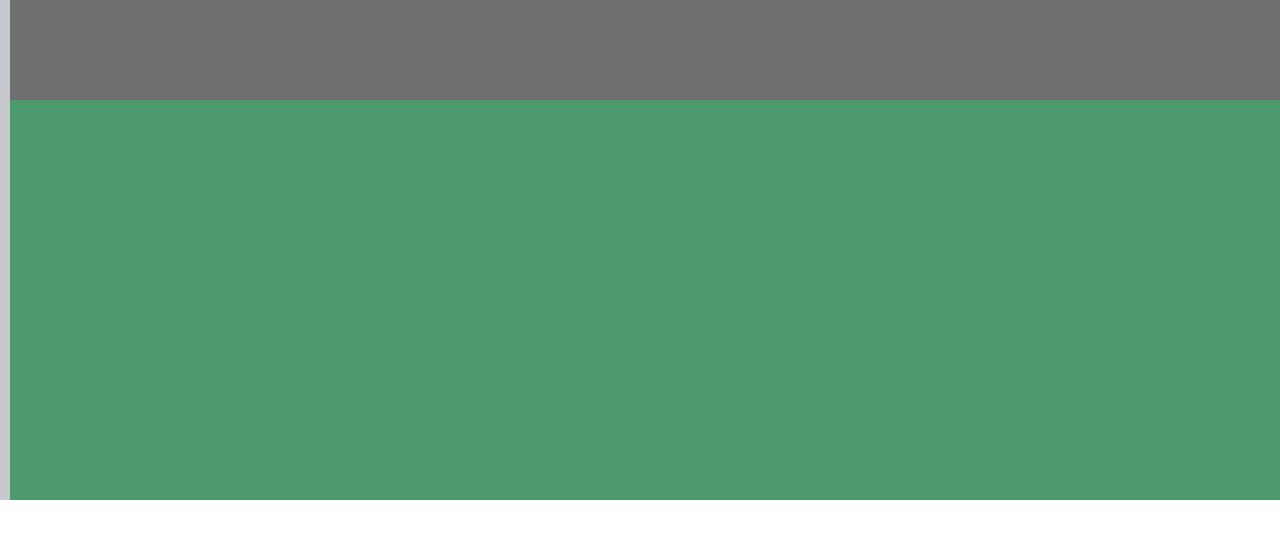
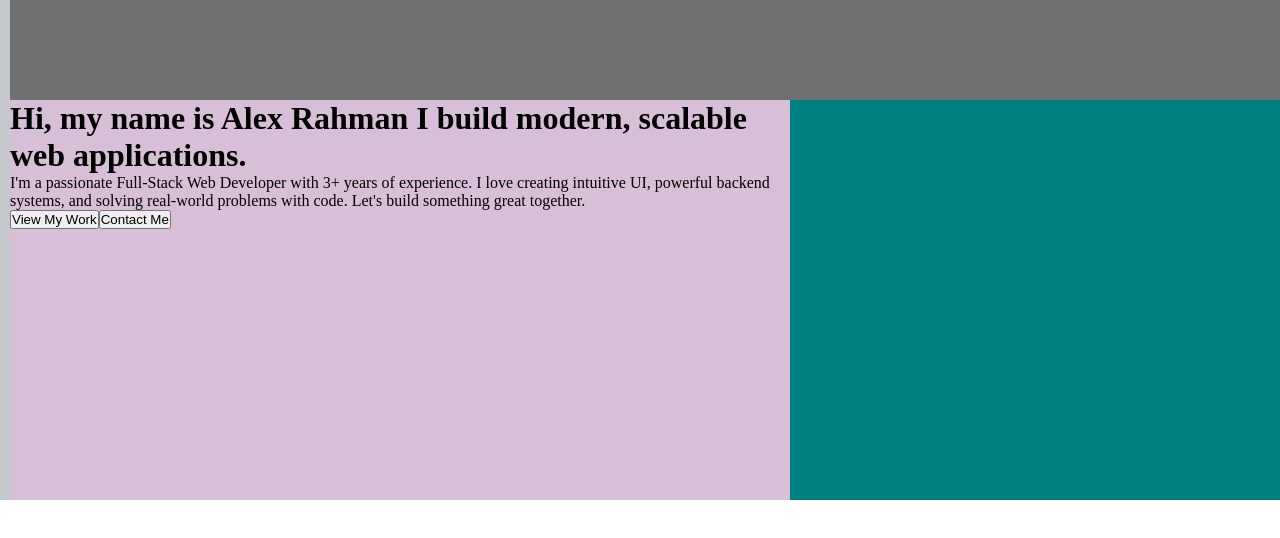
Before and after one commit to kamrul-islam-96/React-Protfolio, a React (Vite) app: page / in a window 1280 px wide. Shown: the top 538 px of the page. Built offline with nearby package versions, Linux system fonts and the light colour scheme.

Commit message:
second commit

```diff
--- a/src/Component/Hero.jsx
+++ b/src/Component/Hero.jsx
@@ -5,7 +5,32 @@ const Hero = () => {
     return (
         <div className='hero-section'>
             <div className="hero">
+                <div className="left-side">
+                        <h1>
+                            Hi, my name is
 
+                            Alex Rahman
+                            I build modern, scalable web applications.
+                        </h1>
+
+                        <p>
+                            I'm a passionate Full-Stack Web Developer with 3+ years of experience. I love creating intuitive UI, powerful backend systems, and solving real-world problems with code.
+
+                            Let's build something great together.
+                        </p>
+
+                        <div className="buttos">
+                            <button>View My Work</button>
+                            <button>Contact Me</button>
+                        </div>
+                </div>
+                <div className="right-side">
+                    <div className="image-div">
+                        <div className="img">
+
+                        </div>
+                    </div>
+                </div>
             </div>
         </div>
     );
--- a/src/Styles/index.css
+++ b/src/Styles/index.css
@@ -41,6 +41,20 @@ nav {
     height: 400px;
     background-color: var(--primary-color);
     margin: 0 auto;
+    display: flex;
+    justify-content: center;
+}
+
+.right-side {
+    width: 40%;
+    height: 100%;
+    background-color: teal;
+}
+
+.left-side {
+    width: 60%;
+    height: 100%;
+    background-color: thistle;
 }
 
 /** projects section styling **/
```
